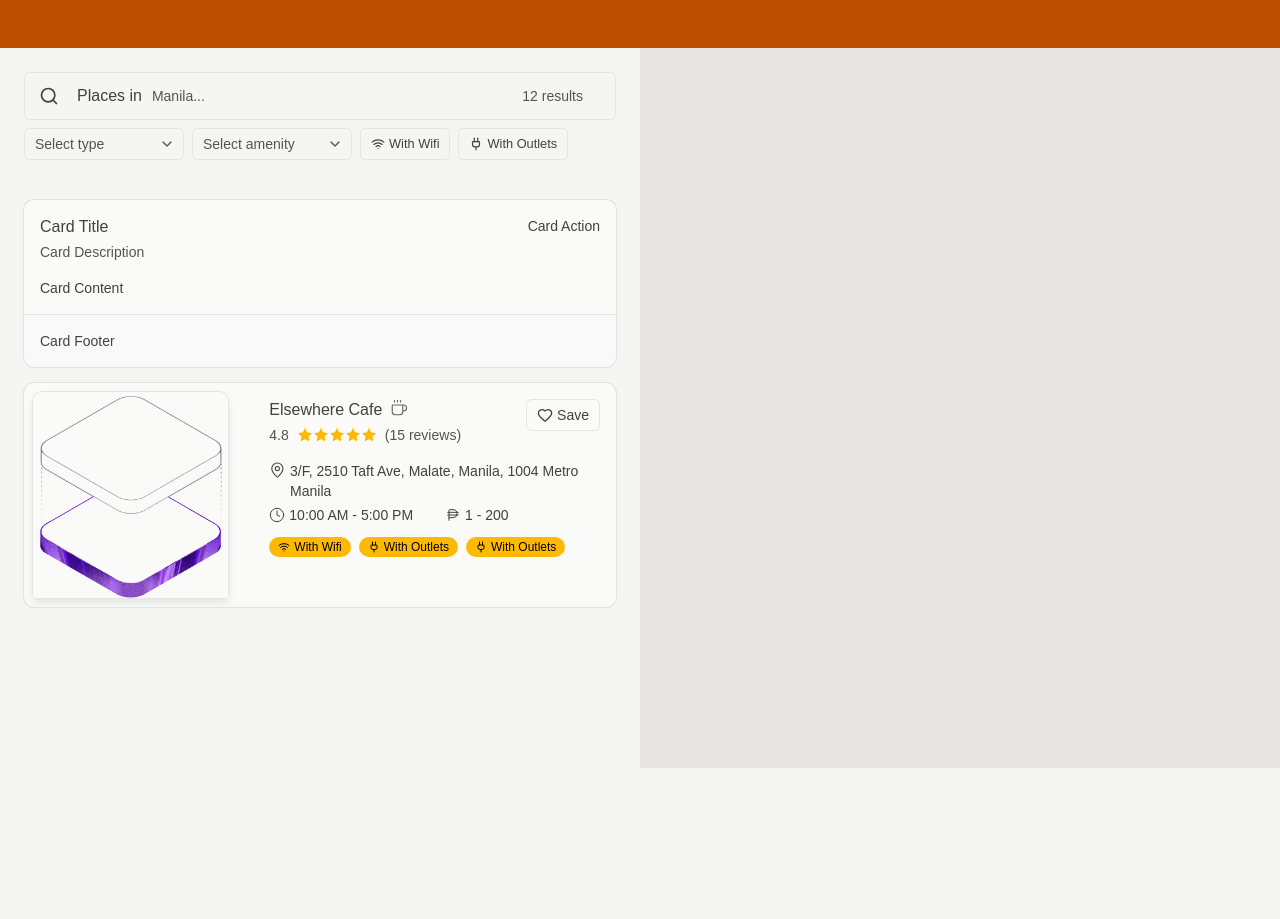
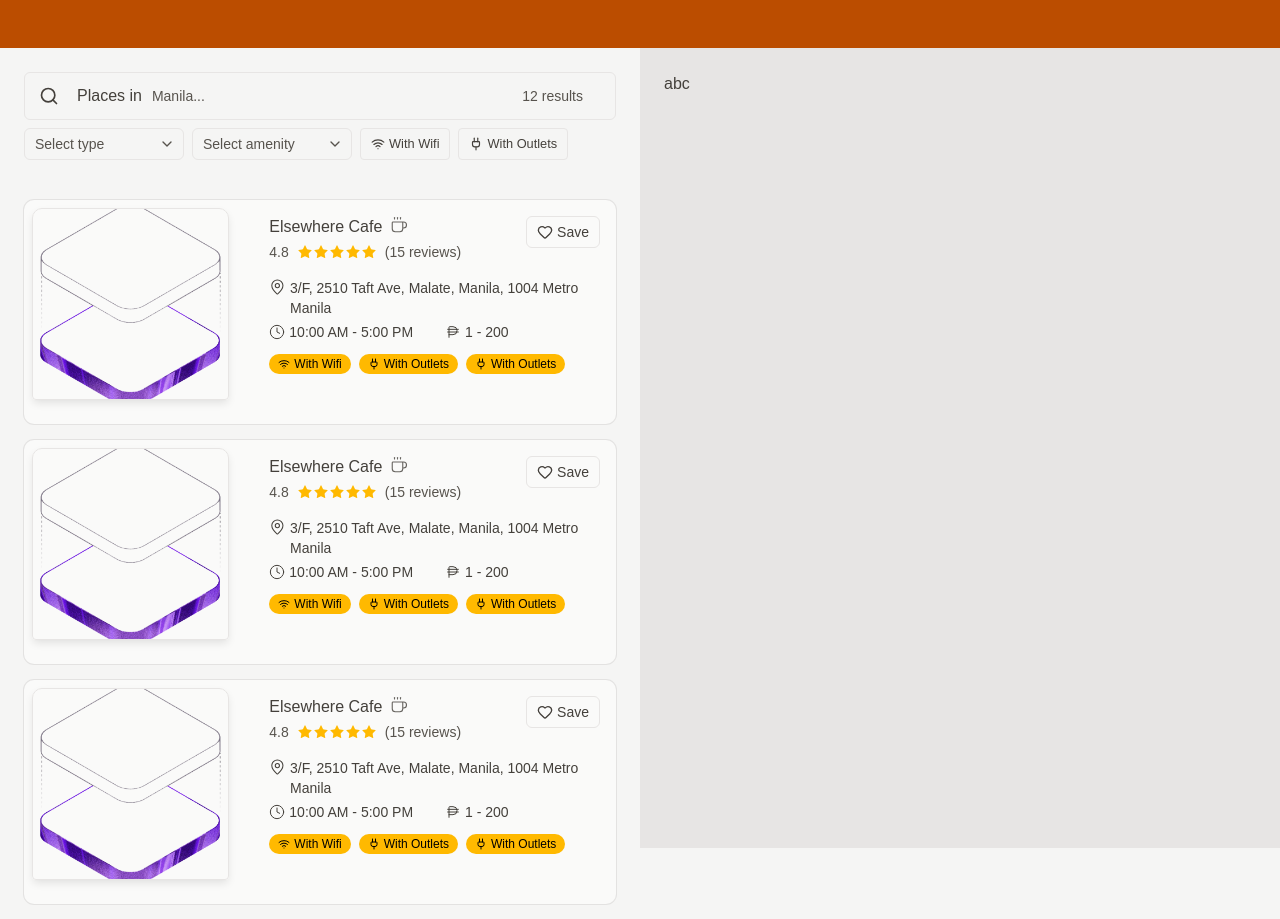
Before and after one commit to albarr15/wiredin, a React (Vite) app in the folder client/: page / in a window 1280 px wide. Shown: the top 919 px of the page. Before the commit the page ends 800 px from the top, so only its background shows below. Built offline with nearby package versions, Linux system fonts and the light colour scheme; no server answers.

Commit message:
feat(client): Refactor PlaceCard component

```diff
--- a/client/src/components/home/PlaceCard.tsx
+++ b/client/src/components/home/PlaceCard.tsx
@@ -21,12 +21,21 @@ import {
 import { Badge } from "@/components/ui/badge";
 import { Toggle } from "../ui/toggle";
 
-export default function PlaceCard() {
+import { cn } from "@/lib/utils";
+
+export default function PlaceCard({
+  className,
+  onClick,
+  // TODO: create sm size for mobile UI
+}: React.ComponentProps<"div"> & { size?: "default" | "sm" }) {
   return (
-    <Card className="flex flex-row! @container max-h-56">
+    <Card
+      onClick={onClick}
+      className={cn("flex flex-row! @container max-h-56", className)}
+    >
       <img
         src={SampleImg}
-        className="object-cover @xl:w-1/3 w-1/4 border rounded m-2 h-full shadow-sm"
+        className="object-cover w-1/3 border rounded m-2 shadow-sm"
       ></img>
       <div className="flex flex-col w-full h-full gap-(--card-spacing) pt-(--card-spacing)!">
         <CardHeader>
--- a/client/src/pages/Home/Home.tsx
+++ b/client/src/pages/Home/Home.tsx
@@ -3,24 +3,23 @@ import { useAuth } from "@/context/AuthContext";
 import { DashboardSearchBar } from "@/components/home/DashboardSearchBar";
 import PlaceTypeSelect from "./PlaceTypeSelect";
 import AmenitiesSelect from "./AmenitiesSelect";
-import { Button } from "@/components/ui/button";
 import { Toggle } from "@/components/ui/toggle";
-import { BookmarkIcon, PlugIcon, WifiIcon } from "lucide-react";
+import { PlugIcon, WifiIcon } from "lucide-react";
 import PlaceCard from "@/components/home/PlaceCard";
-
+import { Link } from "react-router";
 import {
-  Card,
-  CardAction,
-  CardContent,
-  CardDescription,
-  CardFooter,
-  CardHeader,
-  CardTitle,
-} from "@/components/ui/card";
+  AlertDialog,
+  AlertDialogAction,
+  AlertDialogCancel,
+  AlertDialogContent,
+  AlertDialogDescription,
+  AlertDialogFooter,
+  AlertDialogHeader,
+  AlertDialogTitle,
+} from "@/components/ui/alert-dialog";
 
 export default function Home() {
   const [open, setOpen] = useState(false);
-  const [alignItemWithTrigger, setAlignItemWithTrigger] = useState(true);
 
   const { user } = useAuth();
 
@@ -32,7 +31,7 @@ export default function Home() {
   };
 
   return (
-    <div className="flex h-full *:flex *:flex-1 *:p-6">
+    <div className="flex min-h-screen *:flex *:flex-1 *:p-6">
       <div className="flex flex-col gap-2">
         <DashboardSearchBar />
         <div className="flex gap-2">
@@ -59,29 +58,27 @@ export default function Home() {
         </div>
 
         <div className="flex flex-col mt-8 gap-4">
-          <Card onClick={() => checkAuth()}>
-            <CardHeader>
-              <CardTitle>Card Title</CardTitle>
-              <CardDescription>Card Description</CardDescription>
-              <CardAction>Card Action</CardAction>
-            </CardHeader>
-            <CardContent>
-              <p>Card Content</p>
-            </CardContent>
-            <CardFooter>
-              <p>Card Footer</p>
-            </CardFooter>
-          </Card>
-
-          <PlaceCard />
+          <Link to="/places/1">
+            <PlaceCard />
+          </Link>
+          <Link to="/places/1">
+            <PlaceCard />
+          </Link>{" "}
+          <Link to="/places/1">
+            <PlaceCard />
+          </Link>{" "}
+          <Link to="/places/1">
+            <PlaceCard />
+          </Link>{" "}
+          <Link to="/places/1">
+            <PlaceCard />
+          </Link>
         </div>
       </div>
-      <div className="bg-secondary"></div>
-    </div>
-
-    /*
-    <>
-    // TODO: Integrate to current dashboard
+      <div className="bg-secondary sticky self-start min-h-screen top-0">
+        {" "}
+        abc
+      </div>
       <AlertDialog open={open} onOpenChange={setOpen}>
         {open && (
           <AlertDialogContent>
@@ -104,19 +101,6 @@ export default function Home() {
           </AlertDialogContent>
         )}
       </AlertDialog>
-      <Card onClick={() => checkAuth()}>
-        <CardHeader>
-          <CardTitle>Card Title</CardTitle>
-          <CardDescription>Card Description</CardDescription>
-          <CardAction>Card Action</CardAction>
-        </CardHeader>
-        <CardContent>
-          <p>Card Content</p>
-        </CardContent>
-        <CardFooter>
-          <p>Card Footer</p>
-        </CardFooter>
-      </Card>
-    </> */
+    </div>
   );
 }
```
